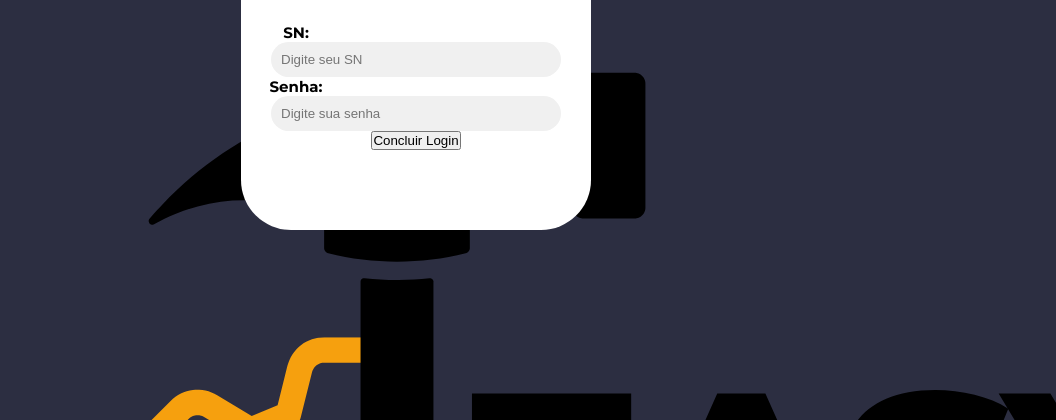
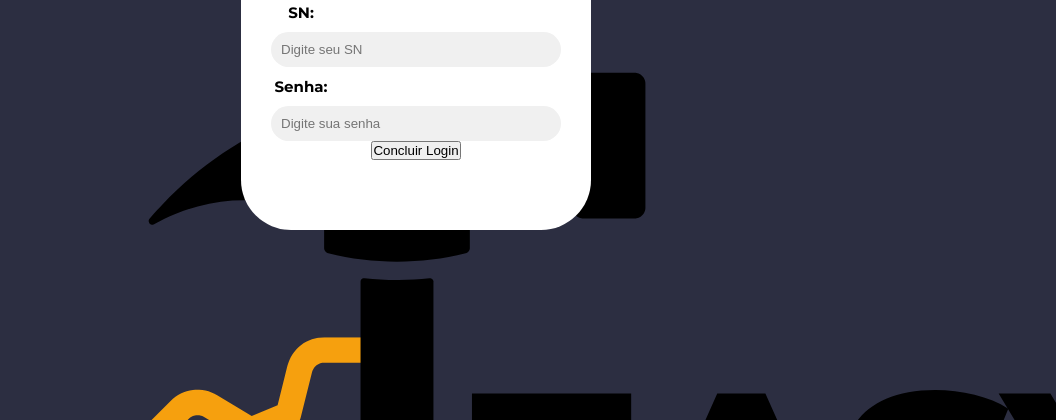
Before and after one commit to anafranciscatto/EASY-REQUEST, a Flask app: page /RF002 in a window 1280 px wide; the page is wider, and only the part inside the window is pictured. Shown: the part 300-720 px from the top of that part, without its empty margins (224-1280 px from the left). Run offline with Flask 3, Linux system fonts and the light colour scheme.

Commit message:
Continuando o Estilo e Formatação 2

```diff
--- a/static/CSS/RF002-log.css
+++ b/static/CSS/RF002-log.css
@@ -45,12 +45,12 @@ main{
 
 /* Estilo do Titulo Login */
 .container-form form h1{
-    margin-bottom: 5rem;
+    margin-bottom: 2rem;
     font-size: 3.5rem;
 }
 
 .container-form form label{
-    margin-right: 24rem;
+    margin:1rem 23rem 1rem 0;
     font-weight: bold;
     font-size: 1.5rem;
 }
```
